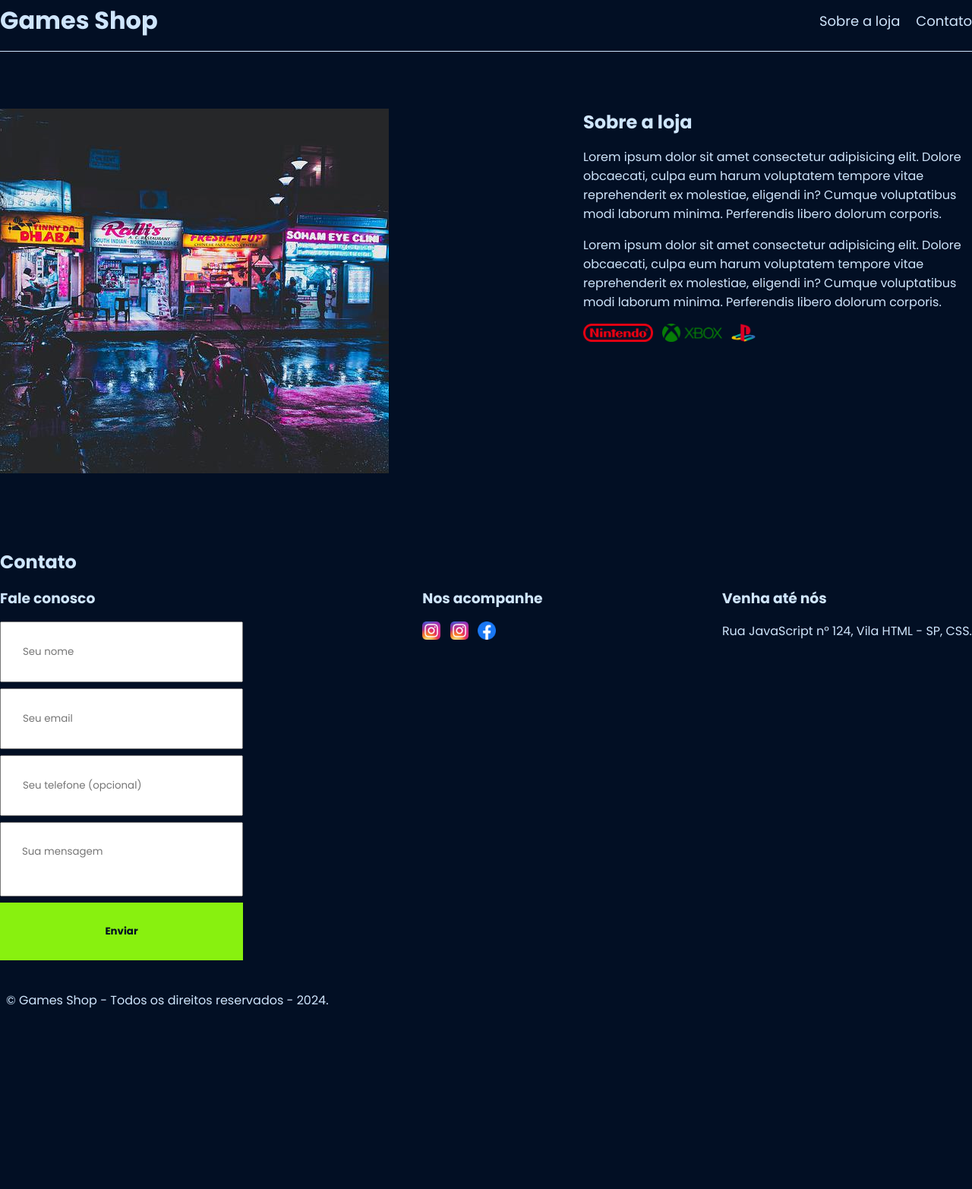
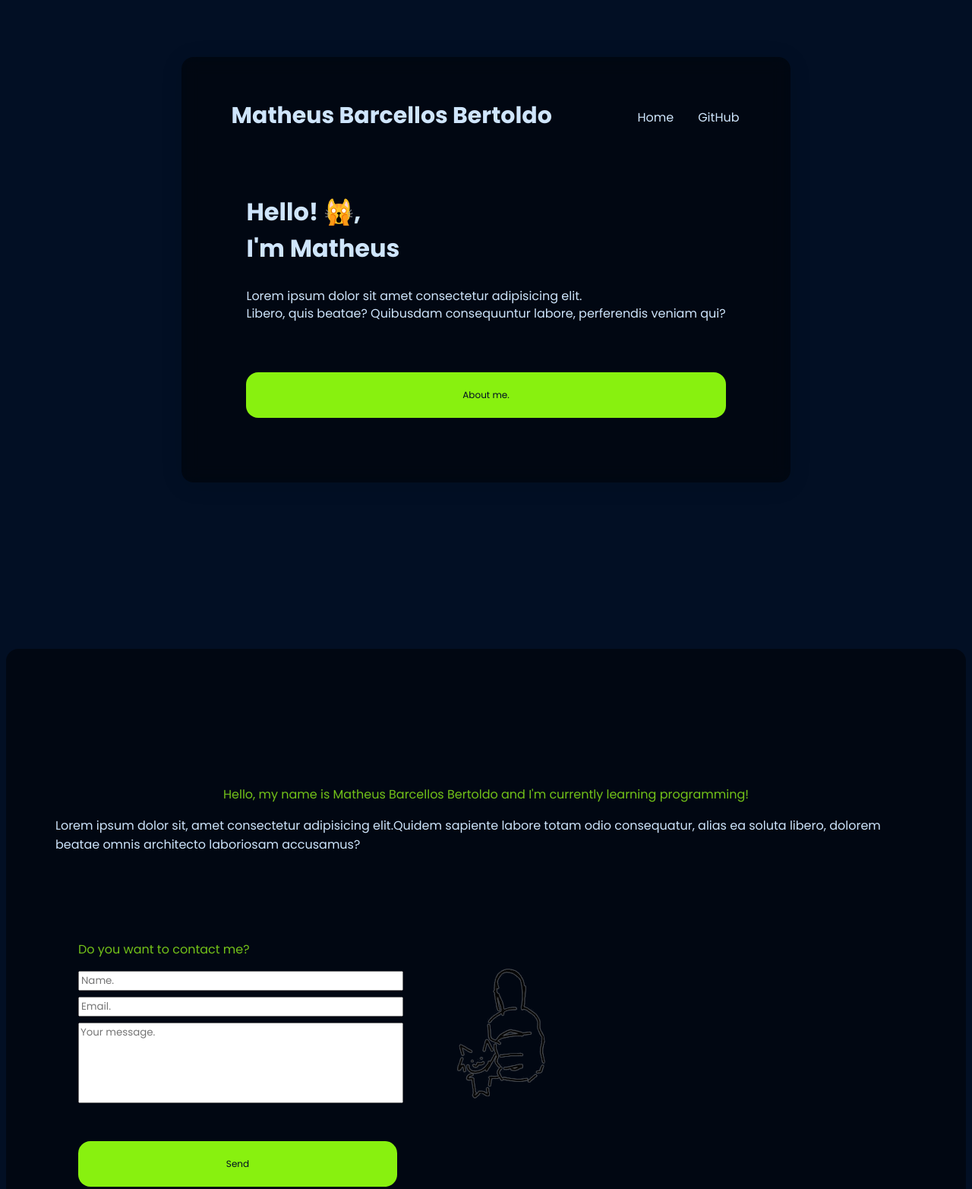
Before and after one commit to Kilboo/ProjetoSite, a plain HTML site: page index.html in a window 1280 px wide. Shown: the part 13-1578 px from the top of the page at 76% size. Before the commit the page ends 1382 px from the top, so only its background shows below. Drawn offline with Linux system fonts and the light colour scheme.

Commit message:
Site completo.

```diff
--- a/index.html
+++ b/index.html
@@ -3,100 +3,57 @@
 <head>
     <meta charset="UTF-8">
     <meta name="viewport" content="width=device-width, initial-scale=1.0">
-    <title>Games Shop - A sua loja de games</title>
+    <title>Sobre mim</title>
     <link rel="stylesheet" href="style.css">
 </head>
 <body>
-    <header>
-        <div class="container">
-            <h1>Games Shop</h1>
-            <nav>
-                <ul>
-                    <li>
-                        <a href="#about"> Sobre a loja</a>
-                    </li>
-                    <li>
-                        <a href="#contact"> Contato</a>
-                    </li>
+<header id="Home">
+    <div class="container">
+        <div class="nav-container">
+            <nav class="navbar">
+                <div class="nome"><a href="#">Matheus Barcellos Bertoldo</a></div>
+                <ul class="nav-links">
+                    <li class="nav-link"><a href="#Home">Home</a></li>
+                    <li class="nav-link"><a href="https://github.com/Kilboo">GitHub</a></li>
                 </ul>
             </nav>
-        </div>
-    </header>
-    <section id="about">
-        <div class="container">
-            <img src="./images/loja.jpg" alt="Fachada da loja games shop."/>
-            <div>
-                <h2>Sobre a loja</h2>
-                <p>
-                    Lorem ipsum dolor sit amet consectetur adipisicing elit. Dolore obcaecati, culpa eum harum voluptatem tempore vitae reprehenderit ex molestiae, eligendi in? Cumque voluptatibus modi laborum minima. Perferendis libero dolorum corporis.
-                </p>
-                <p>
-                    Lorem ipsum dolor sit amet consectetur adipisicing elit. Dolore obcaecati, culpa eum harum voluptatem tempore vitae reprehenderit ex molestiae, eligendi in? Cumque voluptatibus modi laborum minima. Perferendis libero dolorum corporis.
-                </p>
-                <ul class="brand-list">
-                    <li>
-                        <img src="./images/nintendo.png" alt="Logo Nintendo">
-                    </li>
-                    <li>
-                        <img src="./images/xbox.png" alt="Logo Xbox">
-                    </li>
-                    <li>
-                        <img src="./images/playstation.png" alt="Logo Playstation">
-                    </li>
-                </ul>
-            </div>
-        </div>
-    </section>
-    <section id="contact">
-        <div class="container">
-            <h2>Contato</h2>
-            <div class="contact-methods">
-                <div>
-                    <h3>Fale conosco</h3>
-                    <form>
-                        <input type="text" placeholder="Seu nome" required/>
-                        <input type="email" placeholder="Seu email" required/>
-                        <input type="tel" placeholder="Seu telefone (opcional)"/>
-                        <textarea placeholder="Sua mensagem" required></textarea>
-                        <button type="submit">Enviar</button>
-                    </form>
-                </div>
-                <div>
-                    <h3>Nos acompanhe</h3>
-                    <ul class="social-links">
-                        <li>
-                            <a href="#" tittle="Siga-me no GitHub">
-                                <img src="./images/instagram.png" alt="Logo do GitHub">
-                            </a>
-                        </li>
-                        <li>
-                            <a href="#" tittle="Siga-me no GitHub">
-                                <img src="./images/instagram.png" alt="Logo do #">
-                            </a>
-                        </li>
-                        <li>
-                            <a href="#" tittle="Siga-me no GitHub">
-                                <img src="./images/facebook.png" alt="Logo do #">
-                            </a>
-                        </li>
-                    </ul>
-                </div>
-                <div>
-                    <h3>Venha até nós</h3>
-                    <p>
-                        Rua JavaScript n° 124, Vila HTML - SP, CSS.
+            <div class="content">
+                <div class="main">
+                    <h2>Hello! 🙀,<br>I'm Matheus</h2>
+                    <p>Lorem ipsum dolor sit amet consectetur adipisicing elit. <br>
+                        Libero, quis beatae? Quibusdam consequuntur labore, perferendis veniam qui?
                     </p>
+                    <a href="#About">
+                    <button>About me.</button></a>
                 </div>
             </div>
         </div>
+    </div>
+</header>
+    <section id="About">
+        <p>
+            Hello, my name is Matheus Barcellos Bertoldo and I'm currently learning programming!
+        </p>
+        <p2>
+            Lorem ipsum dolor sit, amet consectetur adipisicing elit.Quidem sapiente labore totam odio consequatur, alias ea soluta libero, dolorem beatae omnis architecto laboriosam accusamus?
+        </p2>
+
+        <form>
+            <img src="./images/gatojoia.png" alt="A cat giving a thumbs up."/>
+            <p>Do you want to contact me?</p>
+            <input type="text" placeholder="Name." required>
+            <input type="email" placeholder="Email." required>
+            <textarea placeholder="Your message." required></textarea>
+            <button type="submit">Send</button>
+        </form>
+
+        <p></p>
+
     </section>
     <footer>
-        <div class="container">
-            <p>
-                &copy; Games Shop - Todos os direitos reservados - 2024.
-            </p>
-        </div>
+        <p>
+            &copy;All rights reserved - 2024.
+        </p>
     </footer>
-
 </body>
 </html>
--- a/style.css
+++ b/style.css
@@ -1,140 +1,184 @@
 @import url(https://fonts.googleapis.com/css2?family=Poppins:ital,wght@0,100;0,200;0,300;0,400;0,500;0,600;0,700;0,800;0,900;1,100;1,200;1,300;1,400;1,500;1,600;1,700;1,800;1,900&display=swap);
 
+@media screen and (max-width:1075px) {
+    .content{
+        flex-direction: column;
+    }
+
+}
+
+@media screen and (max-width:720px) {
+    .nome{
+        font-size: 22px;
+    }
+    li.nav-link {
+        font-size: 12px;
+    }
+    .main h2{
+        font-size: 28px;
+    }
+    .main p{
+        font-size: 15px;
+    }
+    button{
+        font-size: 12px;
+    }
+    .image-code img{
+        max-width: 400px;
+    }
+}
+
 * {
-    margin: 0;
-    padding: 0;
-    box-sizing: border-box;
     font-family: 'Poppins', ui-sans-serif;
     color: #cfe5fc;
 }
 
 body{
     background-color: #020f24;
+    min-height: 100vh;
 }
 
-header{
-    padding: 16px 0;
-    background-color: #020f24;
-    border-bottom: 1px solid #cfe5fc;
-}
-
-header h1{
-    font-weight: bold;
-}
-
-header nav li{
-    display: inline;
-    margin-left: 16px;
-    font-size: 18px;
-}
-
-header nav li a{
+a{
     text-decoration: none;
 }
 
 .container{
-    max-width: 1280px;
-    width: 100%;
-    margin: 0 auto;
+    justify-content: center;
+    display: flex;
 }
 
-header .container{
-    display: flex;
-    align-items: center;
-    justify-content: space-between;
+.nav-container{
+    max-width: 72vw;
+    margin-top: 10vh;
+    margin-bottom: 30px;
+    background: rgba(0, 0, 0, 0.50);
+    display: block;
+    padding: 65px;
+    box-shadow: 0 4px 30px rgba(0, 0, 0, 0.1);
+    backdrop-filter: blur(10.5px);
+    -webkit-backdrop-filter: blur(10.5px);
+    border-radius: 16px;
 }
 
-.brand-list img{
-    height: 24px;
+
+.nome{
+    display: inline-block;
+    font-size: 30px;
+    font-weight: bold;
+    margin-top: -10px;
 }
 
-.brand-list li{
-    display: inline;
-    margin-right: 8px;
+ul.nav-links{
+    margin: 0;
+    float: right;
+    display: flex;
+    list-style: none;
+    margin: 2px;
 }
 
-section .container{
-    display: flex;
-    margin-top: 4%;
-    align-items: left;
-    justify-content: space-between;
+li.nav-link{
+    display: inline-block;
+    margin-left: 32px;
+
 }
 
-section .container > img{
-    margin-right: 20%;
-    margin-left: -10%;
+.main{
+    margin-top: 5%;
+    padding: 20px;
+    display: inline-block;
+}
+
+.main p{
+    font-size: 16px;
+    line-height: 23px;
+}
+
+.main > h2{
+    font-size: 32px;
+
+}
+
+.content{
+    display: flex;
+    width: 100%;
+}
+
+button{
+    margin-top: 50px;
+    height: 60px;
+    width: 100%;
+    font-size: 12px;
+    color: #020f24;
+    background-color: #88f10f;
+    outline: #020f24;
+    transition: all 0.3s ease;
+    border-radius: 16px;
+    border: none;
+}
+
+button:hover{
+    background-color: #73c219;
+    cursor: pointer;
+    outline: #020f24
 }
 
 section{
-    padding: 24px 0;
+    margin-top: 15%;
+    justify-content: center;
+    display: block;
+    padding: 65px;
+    background: rgba(0, 0, 0, 0.50);
+    border-radius: 16px;
+
+
 }
 
-section h2{
-    margin-bottom: 16px;
-}
 section p{
-    margin-bottom: 16px;
+    margin-top: 10%;
+    display: flex;
+    justify-content: center;
+    color: #73c219;
 }
 
-.social-links img{
-    height: 24px;
-}
-
-.social-links li{
-    display: inline;
-    margin-right: 8px;
-}
-
-.social-links a{
-    text-decoration: none;
-}
-
-#contact .container{
-    display: block;
-}
-
-.contact-methods{
-    display: flex;
-    justify-content: space-between;
+section p2{
+    margin-bottom: 0%;
+    display: grid;
+    justify-content: center;
+    color: #cfe5fc;
 }
 
 form input,
 form textarea,
 form button{
     display: block;
-    width: 320px;
+    color: #020f24;
+    width: 420px;
     margin-bottom: 8px;
-    padding: 28px;
-    color: #020f24;
+    margin-left: 30px;
+}
+input:focus, textarea:focus{
+    outline-color: #020f24;
 }
 
-input:focus textarea:focus{
-    outline: #020f24;
+form p{
+    margin-left: 30px;
+    justify-content: space-between;
 }
 
-form button{
-    background-color: #88f10f;
-    color: #020f24;
-    font-weight: bold;
-    border: none;
-    cursor: pointer;
-}
-
-form button:hover{
-    background-color: #70c411;
+form img{
+    transform: translate(400px, -30px);
+    justify-content: right;
+    margin: 0%;
+    position: absolute;
 }
 
 form textarea{
     resize: none;
-}
-
-section h3{
-    margin-bottom: 16px;
+    width: 422px;
+    height: 100px;
 }
 
 footer{
-    background-color: #020f24;
-    color: #cfe5fc;
-    padding: 8px;
-    margin-bottom: 32px;
+    padding: 8px 0;
+    margin-left: 120px;
 }
```
Also changed, not shown: images/facebook.png (deleted), images/gatojoia.png (added), images/github.svg (added), images/instagram.png (deleted), images/loja.jpg (deleted), images/nintendo.png (deleted), images/playstation.png (deleted), images/xbox.png (deleted), images/youtube.png (deleted).
